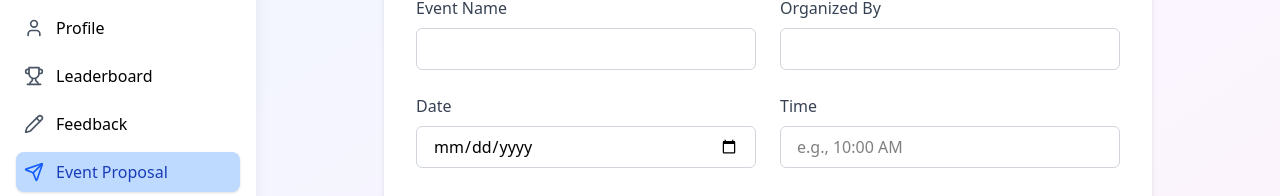
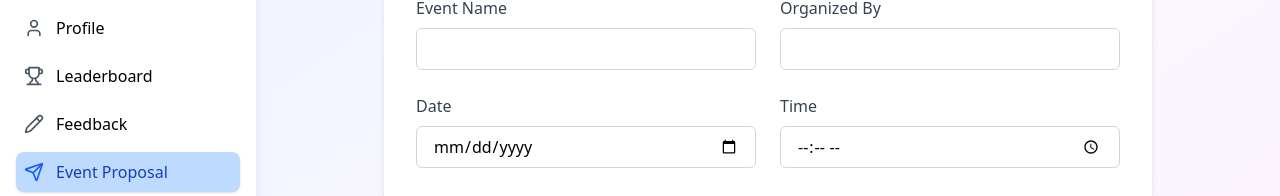
Before and after one commit to abhijeetSinghRajput/GEM-ARC, a React (Vite) app in the folder frontend/: page /propose-event in a window 1280 px wide. Shown: the part 120-316 px from the top of the page. Built offline with nearby package versions, Linux system fonts and the light colour scheme; no server answers.

Commit message:
Add API import and change time input type to 'time'

```diff
--- a/frontend/src/pages/EventProposal.jsx
+++ b/frontend/src/pages/EventProposal.jsx
@@ -1,6 +1,7 @@
 import React, { useState } from 'react';
 import { useNavigate } from 'react-router-dom';
 import Sidebar from '../components/Sidebar';
+import api from '../libs/axios';
 
 function EventProposal() {
   const navigate = useNavigate();
@@ -143,7 +144,7 @@ function EventProposal() {
               <div>
                 <label className="block text-gray-700 font-medium mb-2">Time</label>
                 <input
-                  type="text"
+                  type="time"
                   name="time"
                   value={formData.time}
                   onChange={handleChange}
```
